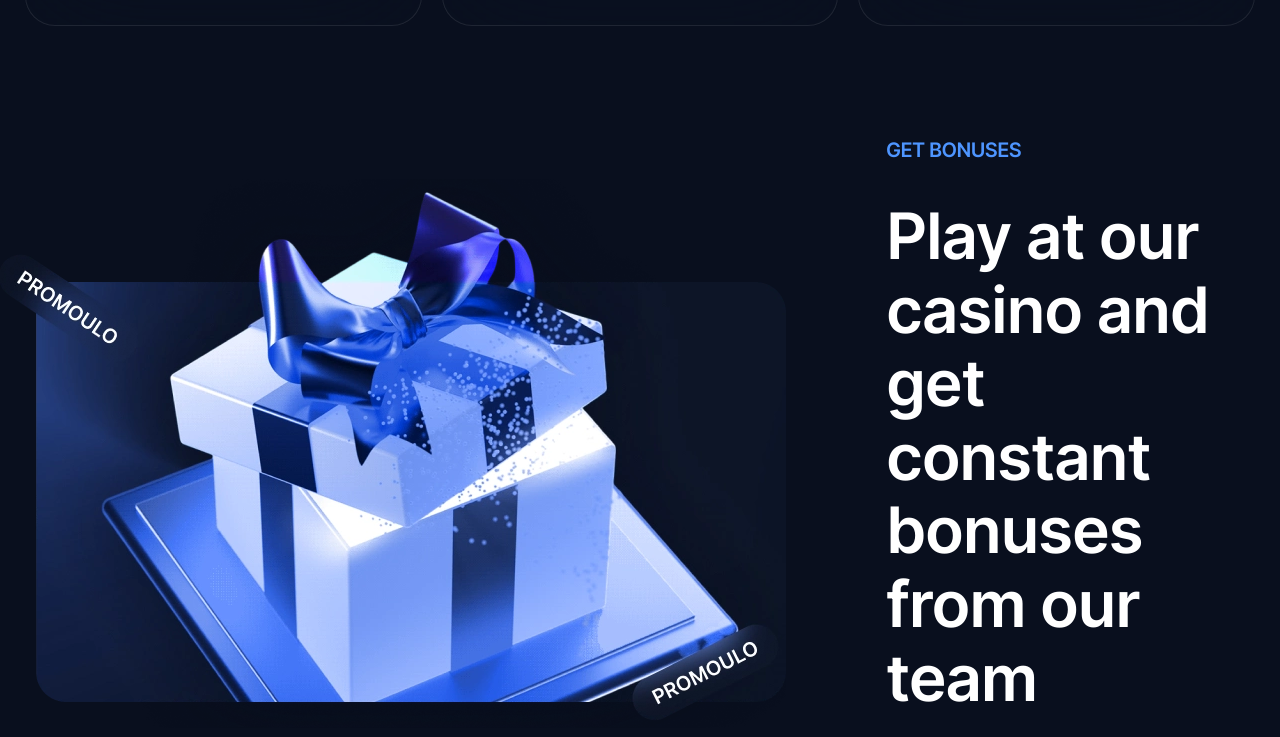
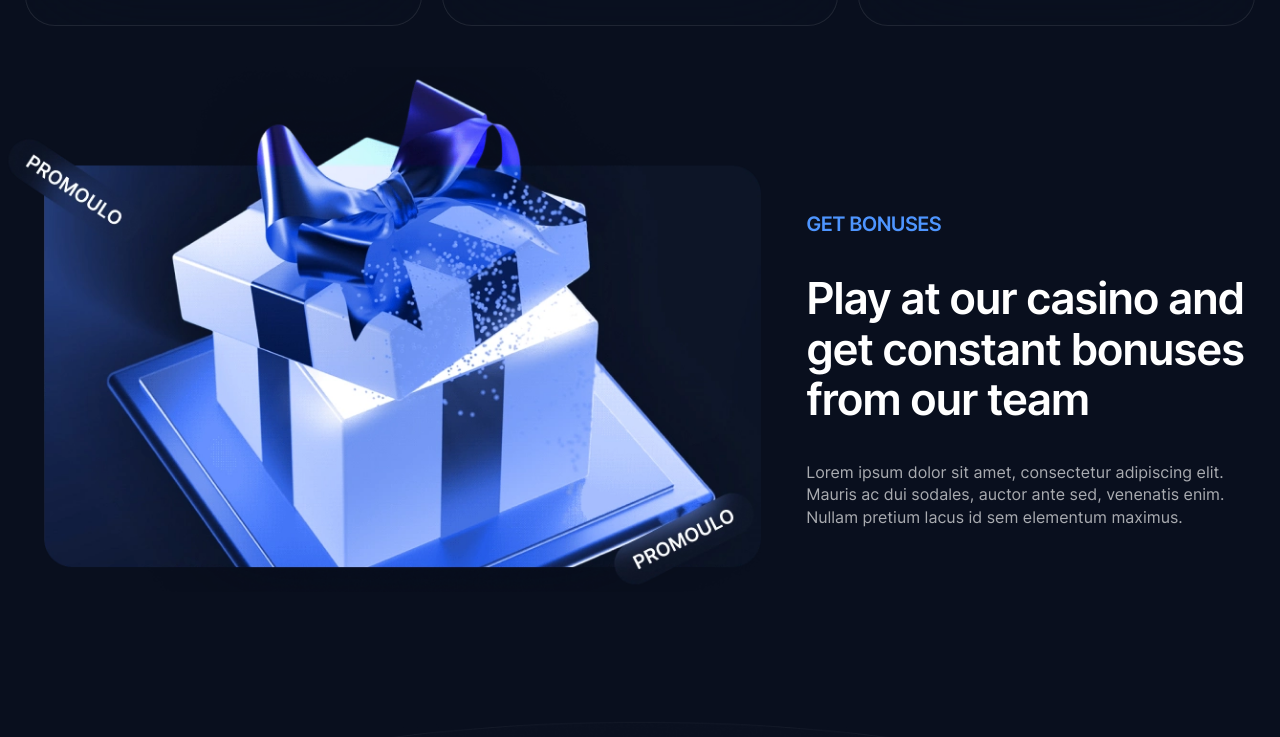
Before and after one commit to XeindsTwo/jetgold, a website: page app/index.html in a window 1280 px wide. Shown: the part 1763-2500 px from the top of the page. Drawn offline with Linux system fonts and the light colour scheme.

Commit message:
adaptive bonuses

```diff
--- a/app/index.html
+++ b/app/index.html
@@ -134,7 +134,7 @@
   <section class="bonuses indent" id="bonuses">
   <div class="container container--long">
     <div class="bonuses__inner">
-      <img class="bonuses__img" src="images/bonuses.webp" alt="Get bonuses casino">
+      <img class="bonuses__img" width="796" height="549" src="images/bonuses.webp" alt="Get bonuses casino">
       <div class="bonuses__content">
         <span class="subtitle">Get bonuses</span>
         <h2 class="title-section">Play at our casino and get constant bonuses from our team</h2>
--- a/app/scss/home/_bonuses.scss
+++ b/app/scss/home/_bonuses.scss
@@ -4,19 +4,53 @@
   &__inner {
     @include flex-align-center(100);
     align-items: center;
+    @media (max-width: 1580px) {
+      gap: 60px;
+    }
+    @media (max-width: 1350px) {
+      gap: 45px;
+    }
   }
 
   &__img {
     margin-left: -35px;
+    @media (max-width: 1650px) {
+      margin-left: -25px;
+    }
+    @media (max-width: 1450px) {
+      width: auto;
+      height: 525px;
+    }
   }
 
   &__content {
     margin-top: 70px;
     max-width: 670px;
+    @media (max-width: 1450px) {
+      margin-top: 65px;
+    }
+    @media (max-width: 1330px) {
+      margin-top: 80px;
+    }
   }
 
   &__text {
     max-width: 660px;
     color: rgba($white, .65);
   }
+
+  .title-section {
+    @media (max-width: 1640px) {
+      font-size: 58px;
+    }
+    @media (max-width: 1500px) {
+      font-size: 54px;
+    }
+    @media (max-width: 1400px) {
+      font-size: 48px;
+    }
+    @media (max-width: 1330px) {
+      font-size: 44px;
+    }
+  }
 }
```
Also changed, not shown: app/html/home/_bonuses.html (+1 -1 lines), app/css/style.min.css.
